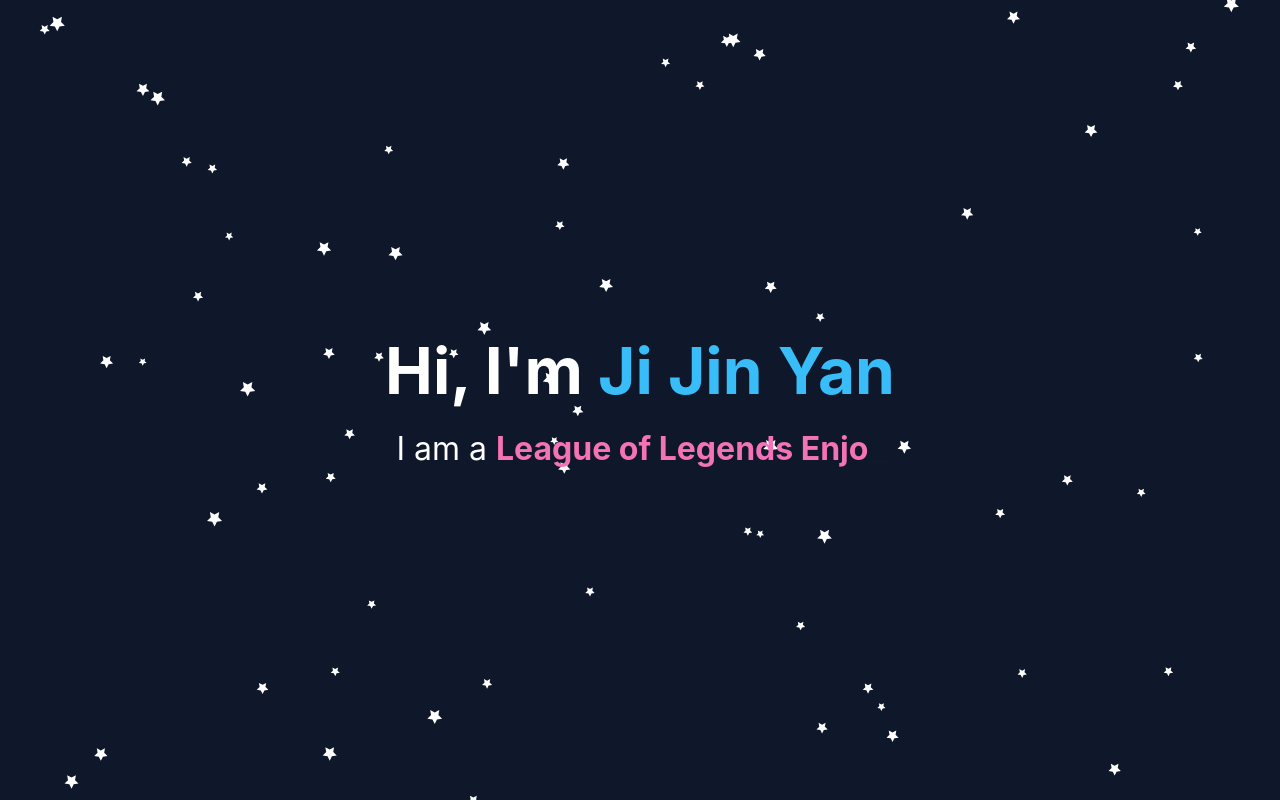
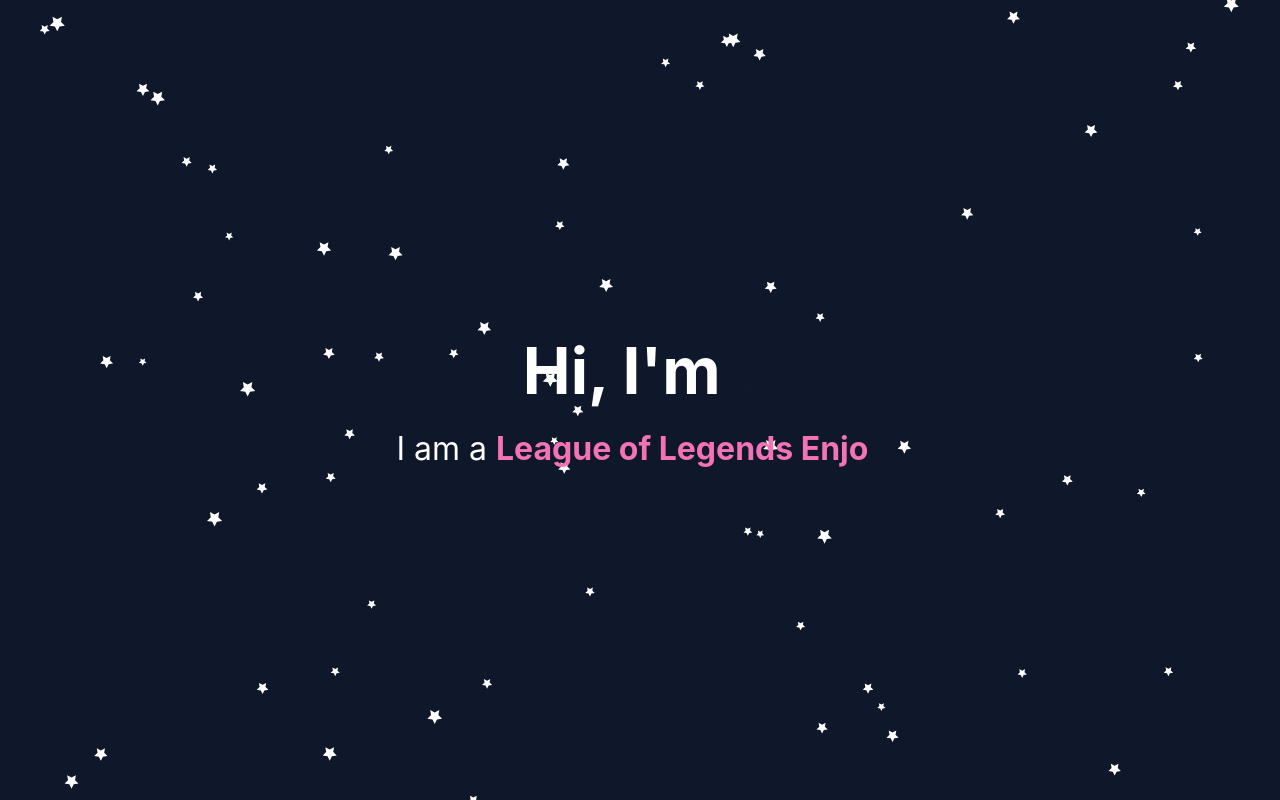
Before and after one commit to fengxin02/fengxin02.github.io, a React (Vite) app in the folder portfolio/: page / in a window 1280 px wide. Built offline with nearby package versions, Linux system fonts and the light colour scheme.

Commit message:
chores: name update

```diff
--- a/portfolio/src/App.jsx
+++ b/portfolio/src/App.jsx
@@ -83,7 +83,18 @@
       {/* 核心内容层 */}
       <div className="content-wrapper">
         <h1 className="hero-title">
-          Hi, I'm <span className="highlight-blue">Ji Jin Yan</span>
+          Hi, I'm
+          <span className="highlight-blue">
+            <Typewriter
+              words={[' Ji Jin Yan', ' Fengxin', ' 风信子（']}
+              loop={0}
+              cursor
+              cursorStyle='.'
+              typeSpeed={70}
+              deleteSpeed={50}
+              delaySpeed={1500}
+            />
+          </span>
         </h1>
         <h2 className="hero-subtitle">
           I am a{' '}
```
